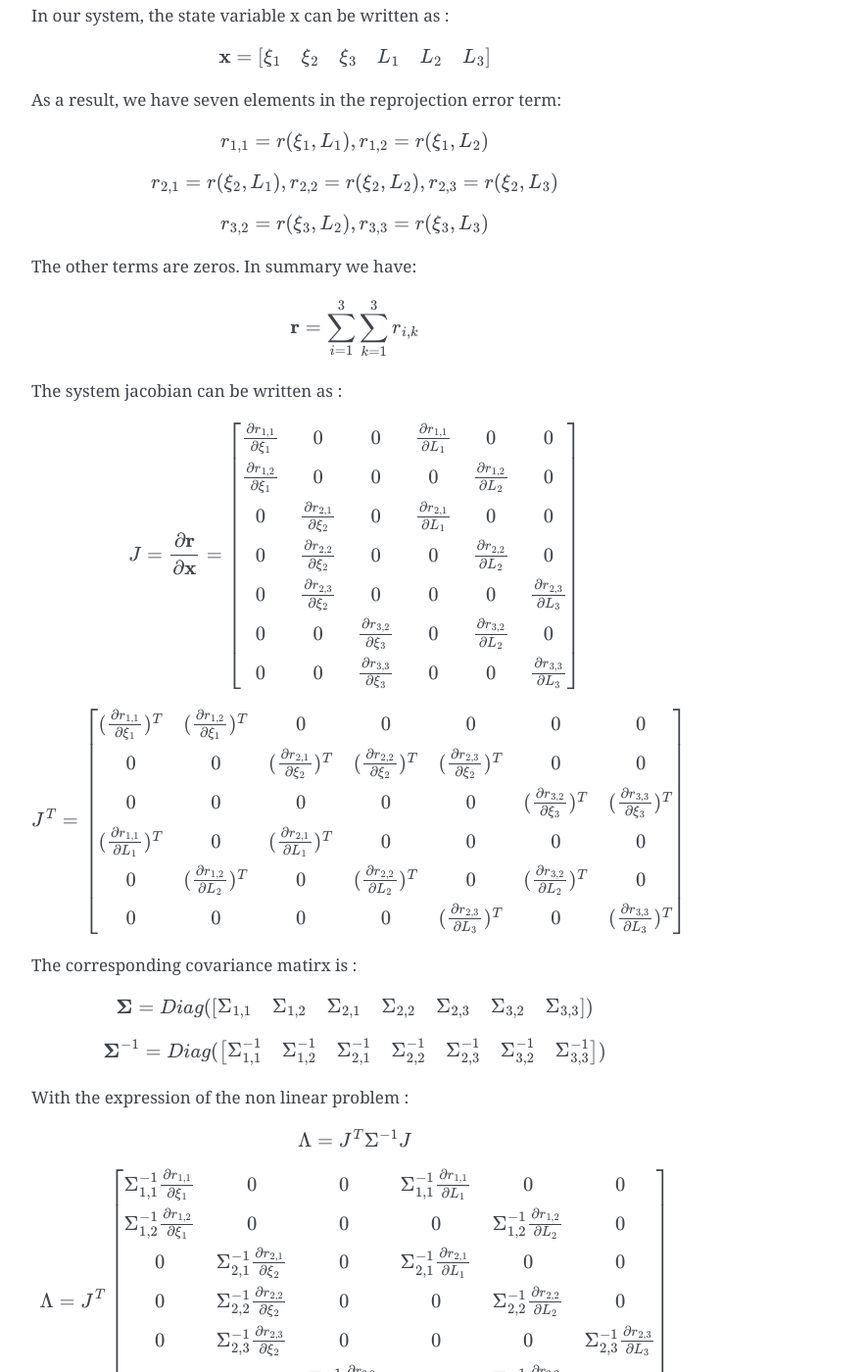
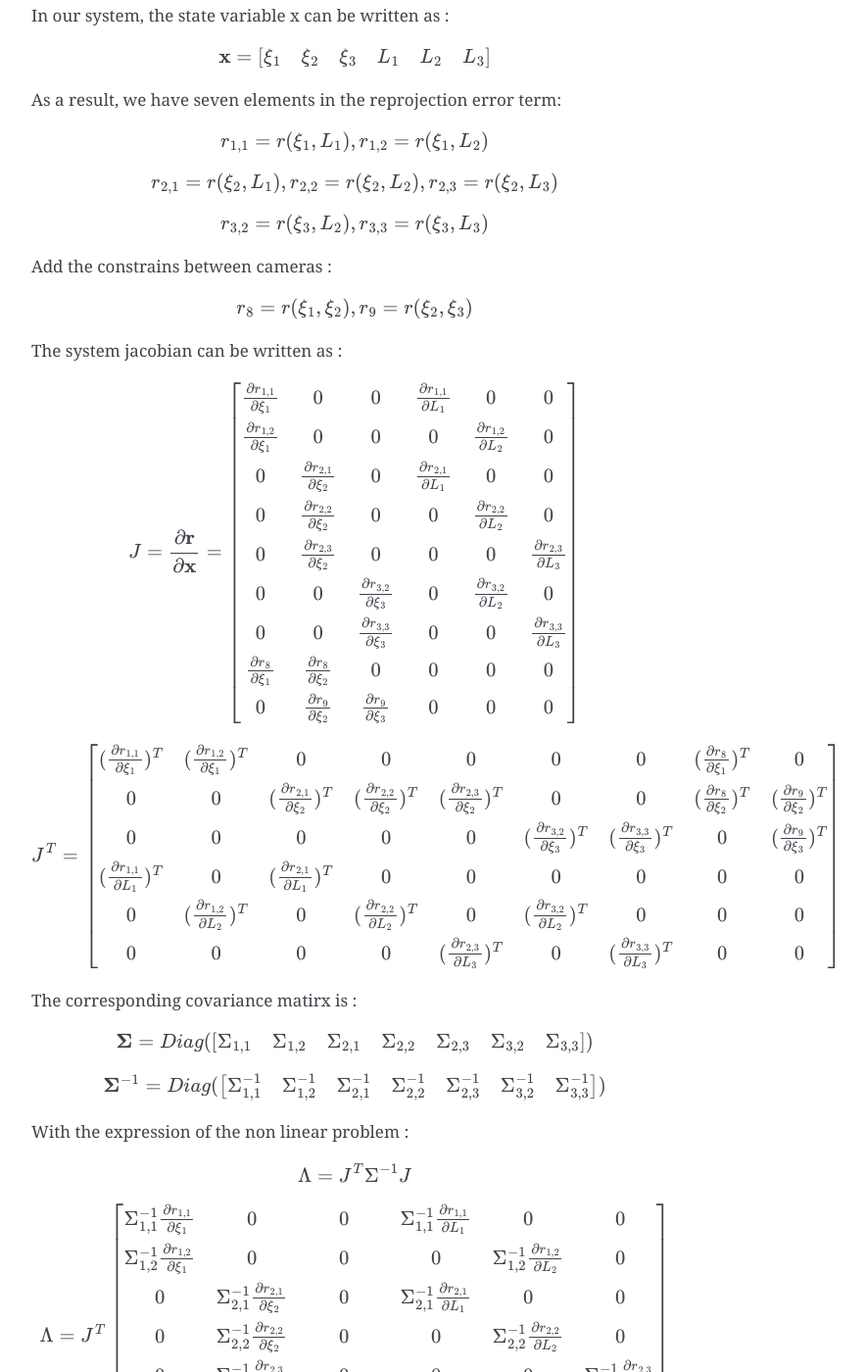
Before and after one commit to gggliuye/VIO, a Sphinx documentation site: the page built from docs/deepblue/VIO.rst, in a window 1280 px wide and 1400 px high, scrolled down 493 px. Shown: the whole window at 98% size, without its empty margins (388-1272 px from the left). Built offline with Sphinx 7.4.7, drawn with Linux system fonts in a browser that asks for light colours.

Commit message:
Update VIO.rst

```diff
--- a/docs/deepblue/VIO.rst
+++ b/docs/deepblue/VIO.rst
@@ -28,10 +28,10 @@ As a result, we have seven elements in the reprojection error term:
 .. math::
     r_{3,2} = r(\xi_{3}, L_{2}) ,  r_{3,3} = r(\xi_{3}, L_{3})
 
-The other terms are zeros. In summary we have:
+Add the constrains between cameras :
 
 .. math::
-    \mathbf{r} = \sum_{i=1}^{3}\sum_{k=1}^{3} r_{i,k}
+    r_{8} = r(\xi_{1}, \xi_{2}), r_{9} = r(\xi_{2}, \xi_{3})
 
 The system jacobian can be written as :
 
@@ -44,18 +44,20 @@ The system jacobian can be written as :
     0 & \frac{\partial r_{2,2}}{\partial \xi_{2}} & 0 & 0 & \frac{\partial r_{2,2}}{\partial L_{2}} & 0 \\
     0 & \frac{\partial r_{2,3}}{\partial \xi_{2}} & 0 & 0 & 0 & \frac{\partial r_{2,3}}{\partial L_{3}} \\
     0 & 0 & \frac{\partial r_{3,2}}{\partial \xi_{3}} & 0 & \frac{\partial r_{3,2}}{\partial L_{2}} & 0 \\
-    0 & 0 & \frac{\partial r_{3,3}}{\partial \xi_{3}} & 0 & 0 & \frac{\partial r_{3,3}}{\partial L_{3}}
+    0 & 0 & \frac{\partial r_{3,3}}{\partial \xi_{3}} & 0 & 0 & \frac{\partial r_{3,3}}{\partial L_{3}} \\
+    \frac{\partial r_{8}}{\partial \xi_{1}} & \frac{\partial r_{8}}{\partial \xi_{2}} & 0 & 0 & 0 & 0   \\
+    0 & \frac{\partial r_{9}}{\partial \xi_{2}} & \frac{\partial r_{9}}{\partial \xi_{3}} & 0 & 0 & 0   \\
     \end{bmatrix}
 
 .. math::
     J^{T}
     = \begin{bmatrix}
-    (\frac{\partial r_{1,1}}{\partial \xi_{1}})^{T} & (\frac{\partial r_{1,2}}{\partial \xi_{1}})^{T} & 0 & 0 & 0 & 0 & 0 \\
-    0 & 0 & (\frac{\partial r_{2,1}}{\partial \xi_{2}})^{T} & (\frac{\partial r_{2,2}}{\partial \xi_{2}})^{T} & (\frac{\partial r_{2,3}}{\partial \xi_{2}})^{T} & 0 & 0  \\
-    0 & 0 & 0 & 0 & 0 & (\frac{\partial r_{3,2}}{\partial \xi_{3}})^{T} & (\frac{\partial r_{3,3}}{\partial \xi_{3}})^{T} \\
-    (\frac{\partial r_{1,1}}{\partial L_{1}})^{T} & 0 & (\frac{\partial r_{2,1}}{\partial L_{1}})^{T} & 0 & 0 & 0 & 0 \\
-    0 & (\frac{\partial r_{1,2}}{\partial L_{2}})^{T} & 0 & (\frac{\partial r_{2,2}}{\partial L_{2}})^{T} & 0 & (\frac{\partial r_{3,2}}{\partial L_{2}})^{T} & 0 \\
-    0 & 0 & 0 & 0 & (\frac{\partial r_{2,3}}{\partial L_{3}})^{T} & 0 & (\frac{\partial r_{3,3}}{\partial L_{3}})^{T}
+    (\frac{\partial r_{1,1}}{\partial \xi_{1}})^{T} & (\frac{\partial r_{1,2}}{\partial \xi_{1}})^{T} & 0 & 0 & 0 & 0 & 0 & (\frac{\partial r_{8}}{\partial \xi_{1}})^{T} & 0 \\
+    0 & 0 & (\frac{\partial r_{2,1}}{\partial \xi_{2}})^{T} & (\frac{\partial r_{2,2}}{\partial \xi_{2}})^{T} & (\frac{\partial r_{2,3}}{\partial \xi_{2}})^{T} & 0 & 0 & (\frac{\partial r_{8}}{\partial \xi_{2}})^{T} & (\frac{\partial r_{9}}{\partial \xi_{2}})^{T}  \\
+    0 & 0 & 0 & 0 & 0 & (\frac{\partial r_{3,2}}{\partial \xi_{3}})^{T} & (\frac{\partial r_{3,3}}{\partial \xi_{3}})^{T} & 0 & (\frac{\partial r_{9}}{\partial \xi_{3}})^{T} \\
+    (\frac{\partial r_{1,1}}{\partial L_{1}})^{T} & 0 & (\frac{\partial r_{2,1}}{\partial L_{1}})^{T} & 0 & 0 & 0 & 0 & 0 & 0\\
+    0 & (\frac{\partial r_{1,2}}{\partial L_{2}})^{T} & 0 & (\frac{\partial r_{2,2}}{\partial L_{2}})^{T} & 0 & (\frac{\partial r_{3,2}}{\partial L_{2}})^{T} & 0 & 0 & 0\\
+    0 & 0 & 0 & 0 & (\frac{\partial r_{2,3}}{\partial L_{3}})^{T} & 0 & (\frac{\partial r_{3,3}}{\partial L_{3}})^{T} & 0 & 0
     \end{bmatrix}
 
 The corresponding covariance matirx is :
```
